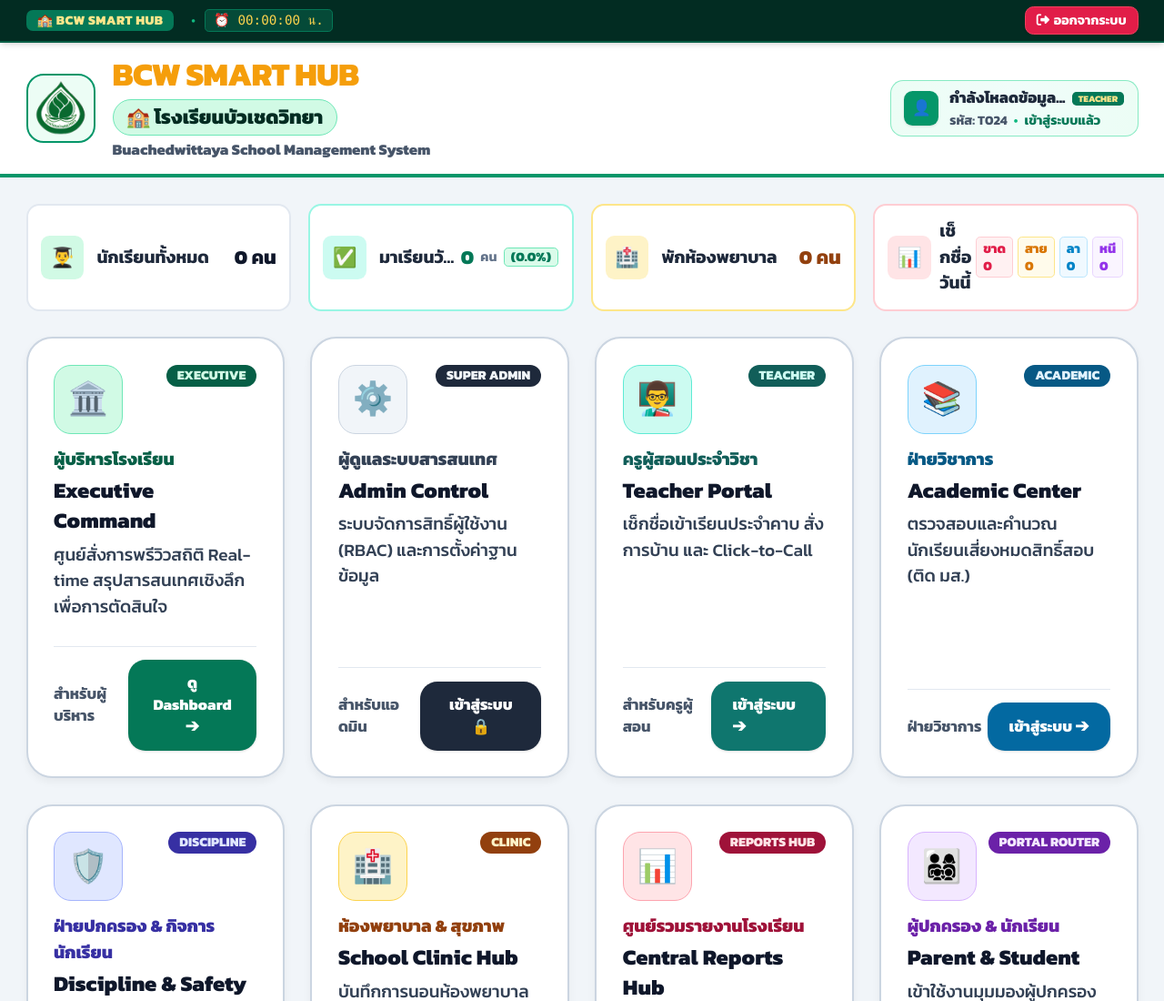
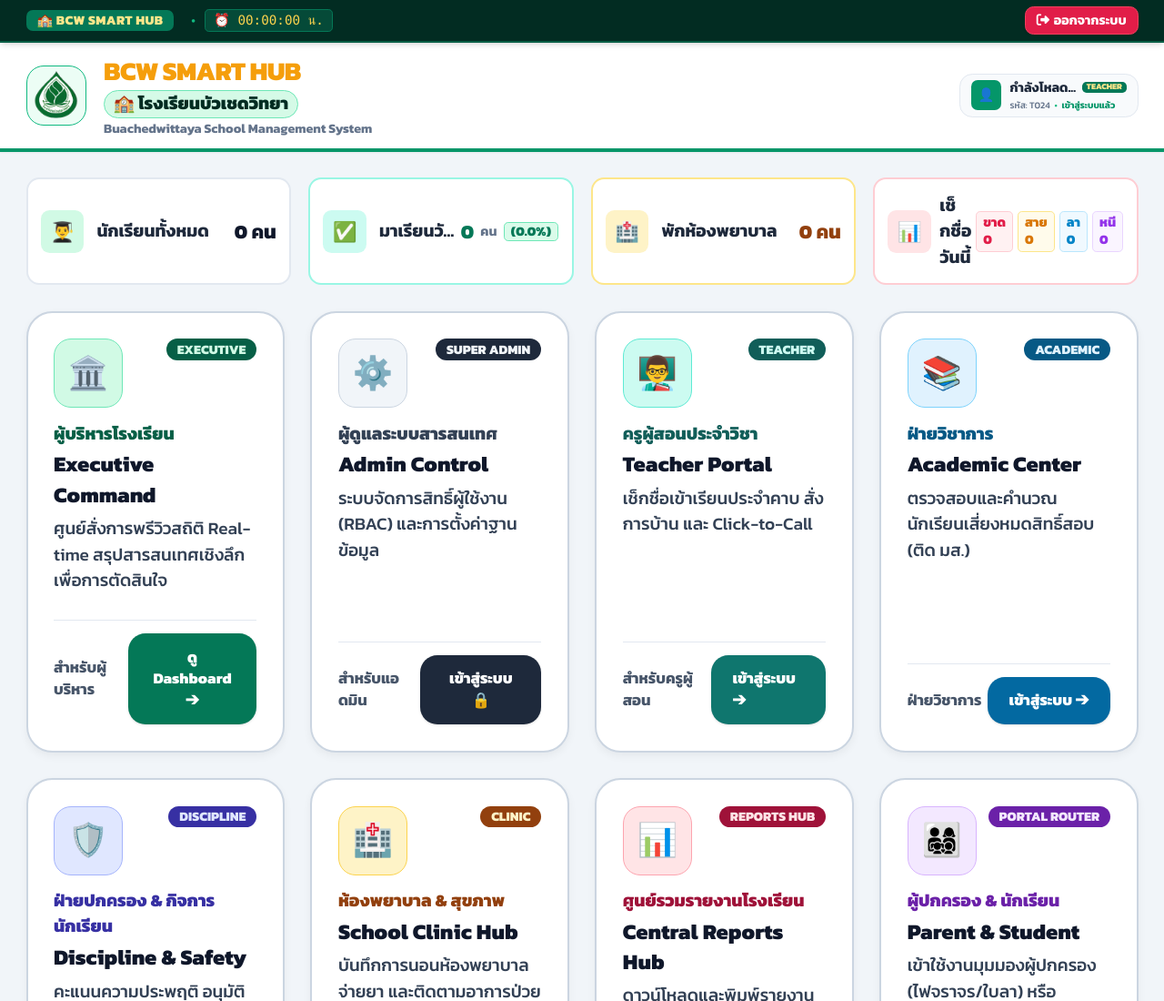
Before and after one commit to kruthanadol/BCW-Smart-Hub, a website built with Vite: page landing.html in a window 1280 px wide. Shown: the top 1100 px of the page at 91% size. Built offline with nearby package versions, Linux system fonts and the light colour scheme; a script that the page names is missing.

Commit message:
Update landing.html

```diff
--- a/landing.html
+++ b/landing.html
@@ -71,45 +71,43 @@
 
     <!-- Main Branding Header (ปรับดีไซน์โครงสร้างให้เป็นแนวเดียวกับทุกหน้า) -->
     <header class="bg-white border-b-2 md:border-b-4 border-emerald-600 shadow-sm">
-        <div class="max-w-7xl mx-auto px-3 sm:px-6 py-2 sm:py-3 flex flex-col md:flex-row justify-between items-center gap-2 sm:gap-3">
+        <div class="max-w-7xl mx-auto px-3 sm:px-6 py-2 sm:py-2.5 flex flex-col md:flex-row justify-between items-center gap-2">
 
-            <!-- โลโก้และชื่อโรงเรียน -->
+            <!-- ซ้าย: โลโก้ + ชื่อโรงเรียน -->
             <div class="flex items-center gap-2.5 sm:gap-4 w-full md:w-auto">
-                <div class="w-12 h-12 sm:w-16 sm:h-16 bg-emerald-50 rounded-2xl flex items-center justify-center p-1 border-2 border-emerald-600 shrink-0">
+                <div class="w-11 h-11 sm:w-14 sm:h-14 bg-emerald-50 rounded-xl sm:rounded-2xl flex items-center justify-center p-1 border border-emerald-500 shrink-0">
                     <img src="assets/images/logo_bcw.png" alt="โลโก้โรงเรียนบัวเชดวิทยา" class="w-full h-full object-contain" onerror="this.src='https://via.placeholder.com/80?text=BCW'">
                 </div>
-                <div class="w-full">
-                    <h1 class="text-[22px] sm:text-3xl font-black text-amber-500 tracking-tight leading-none">BCW SMART HUB</h1>
-                    <div class="mt-1 flex flex-col items-start gap-0.5">
-                        <span class="text-base sm:text-lg font-black text-emerald-950 bg-emerald-100 border border-emerald-300 px-3 py-0.5 rounded-full w-full sm:w-auto text-left leading-tight">
+                <div class="w-full min-w-0">
+                    <h1 class="text-lg sm:text-2xl font-black text-amber-500 tracking-tight leading-none">BCW SMART HUB</h1>
+                    <div class="mt-0.5 flex flex-col items-start gap-0.5">
+                        <span class="text-xs sm:text-base font-extrabold text-emerald-950 bg-emerald-100/90 border border-emerald-300 px-2 py-0.2 rounded-md sm:rounded-full leading-tight">
                             🏫 โรงเรียนบัวเชดวิทยา
                         </span>
-                        <span class="text-xs sm:text-sm text-slate-600 font-extrabold leading-tight mt-0.5">Buachedwittaya School Management System</span>
+                        <span class="text-[10px] sm:text-xs text-slate-500 font-bold truncate">Buachedwittaya School Management System</span>
                     </div>
                 </div>
             </div>
 
-            <!-- กล่องโปรไฟล์ครูผู้เข้าใช้ระบบ -->
+            <!-- ขวา: กล่องโปรไฟล์ครู (ปรับขนาดให้เล็ก กระชับ พอดี ไม่แย่งซีนหัวเว็บ) -->
             <div class="w-full md:w-auto flex justify-end">
-                <div class="w-full sm:w-auto inline-flex items-center justify-between sm:justify-start gap-2.5 bg-gradient-to-r from-emerald-50 via-teal-50 to-emerald-50 border border-emerald-300/80 px-3 py-1.5 rounded-xl shadow-xs">
-                    <div class="flex items-center gap-2.5">
-                        <div id="user_avatar_img" class="w-8 h-8 rounded-lg bg-emerald-600 text-white font-extrabold flex items-center justify-center text-sm shadow shrink-0 overflow-hidden">
+                <div class="bg-slate-50 border border-slate-200 px-2.5 py-1 rounded-lg sm:rounded-xl shadow-2xs flex items-center gap-2 max-w-full">
+                    <div id="user_avatar_img" class="w-6 h-6 sm:w-7 sm:h-7 rounded-md bg-emerald-600 text-white font-bold flex items-center justify-center text-xs shrink-0 overflow-hidden">
                         👤
                     </div>
-                        <div class="text-left">
-                            <div class="flex items-center gap-1.5">
-                                <span id="user_display_name" class="font-black text-slate-800 text-xs sm:text-sm leading-tight truncate">
-                                    กำลังโหลดข้อมูล...
+                    <div class="text-left overflow-hidden">
+                        <div class="flex items-center gap-1.5 leading-tight">
+                            <span id="user_display_name" class="font-bold text-slate-800 text-[11px] sm:text-xs truncate max-w-[130px] sm:max-w-none">
+                                กำลังโหลด...
                             </span>
-                                <span id="user_display_role" class="bg-emerald-700 text-amber-200 text-[10px] font-black px-1.5 py-0.2 rounded shrink-0">
+                            <span id="user_display_role" class="bg-emerald-700 text-amber-200 text-[8px] sm:text-[9px] font-black px-1 py-0.2 rounded shrink-0">
                                 TEACHER
                             </span>
                         </div>
-                            <div class="text-xs text-slate-600 font-bold flex items-center gap-1.5 mt-0.5">
+                        <div class="text-[9px] sm:text-[10px] text-slate-500 font-medium flex items-center gap-1 mt-0.5">
                             <span id="user_display_id">รหัส: T024</span>
                             <span class="text-emerald-500">•</span>
-                                <span class="text-emerald-700 font-bold">เข้าสู่ระบบแล้ว</span>
-                            </div>
+                            <span class="text-emerald-600 font-bold">เข้าสู่ระบบแล้ว</span>
                         </div>
                     </div>
                 </div>
```
Lines whose indentation alone changed are shown as unchanged.
